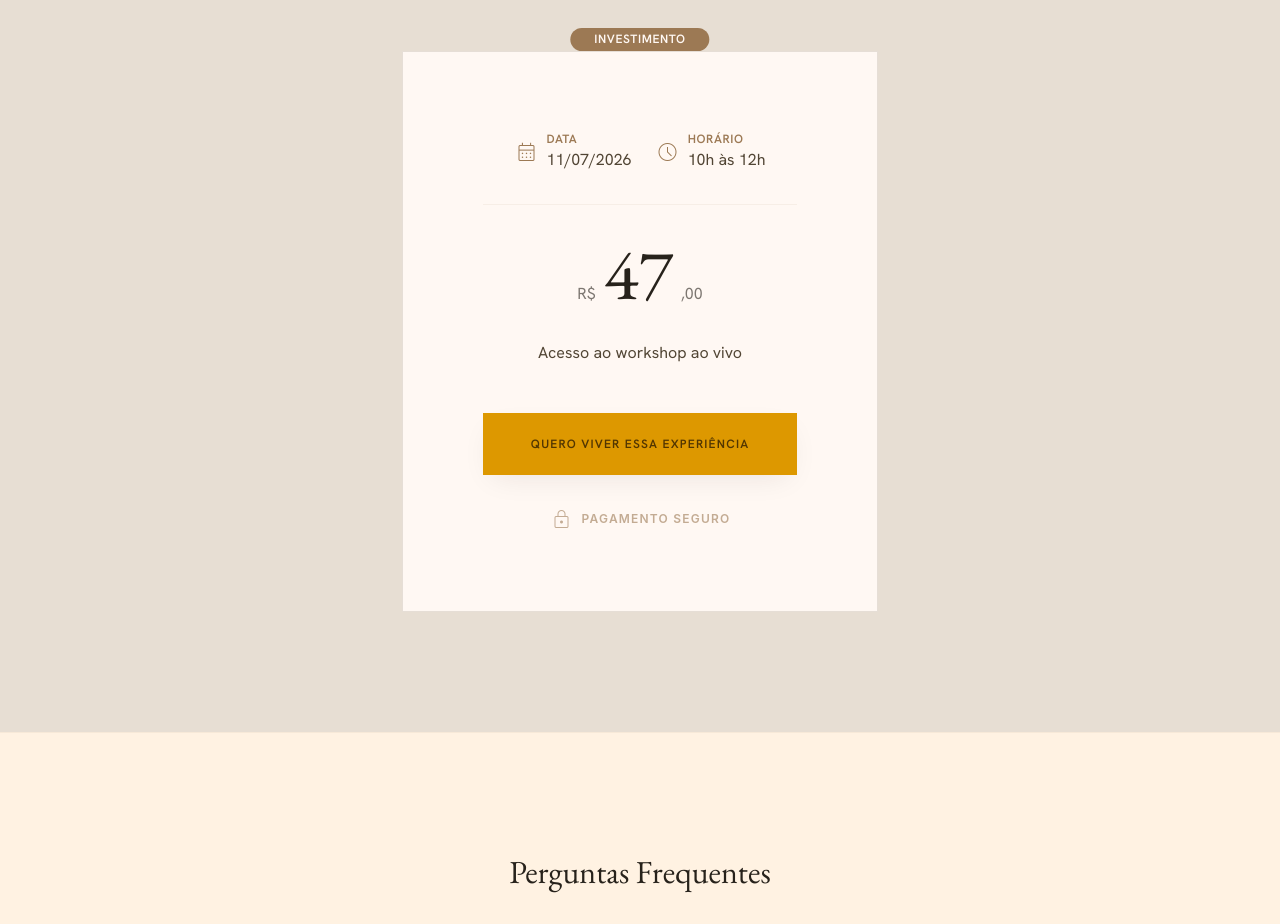
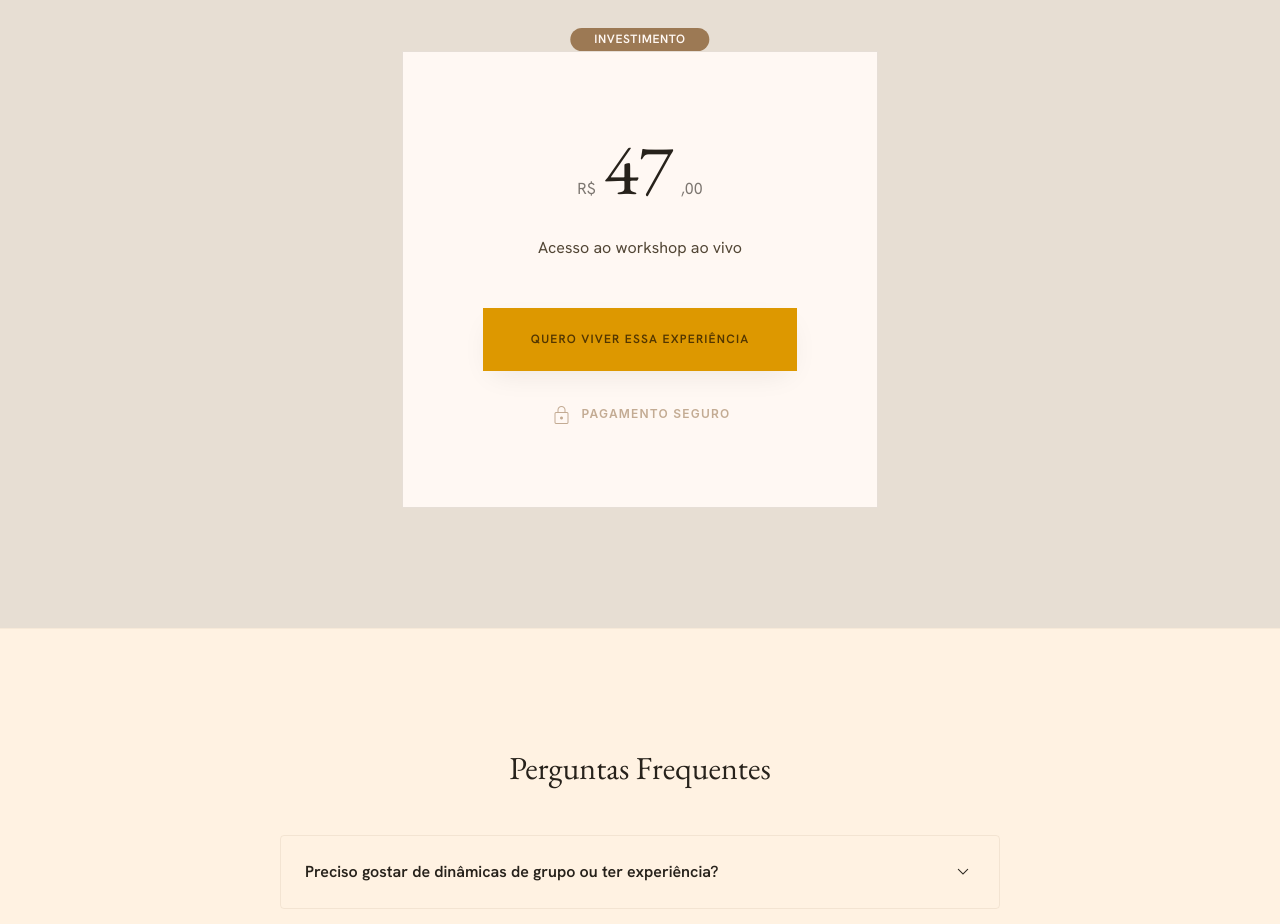
Before and after one commit to Eben-Studio/existe-mais, a React (Vite) app: page / in a window 1280 px wide. Shown: the part 8727-9651 px from the top of the page. Built offline with nearby package versions, Linux system fonts and the light colour scheme; a web font is replaced by a local one.

Commit message:
Atualizar o PricingSection.tsx

```diff
--- a/src/components/landing/PricingSection.tsx
+++ b/src/components/landing/PricingSection.tsx
@@ -20,23 +20,6 @@ export function PricingSection() {
           <div className="relative inline-block border border-outline/20 bg-surface p-12 md:p-20">
             <div className="absolute -top-6 left-1/2 -translate-x-1/2 rounded-full bg-leather px-6 py-1 font-label-caps text-label-caps uppercase text-surface">
               Investimento
-            </div>
-
-            <div className="mb-8 flex flex-wrap items-center justify-center gap-6 border-b border-outline-variant/20 pb-8">
-              <div className="flex items-center gap-2">
-                <span className="material-symbols-outlined text-leather">calendar_month</span>
-                <div className="text-left">
-                  <p className="font-label-caps text-label-caps uppercase text-leather">Data</p>
-                  <p className="font-body-md text-body-md text-on-surface-variant">{WORKSHOP_DATE}</p>
-                </div>
-              </div>
-              <div className="flex items-center gap-2">
-                <span className="material-symbols-outlined text-leather">schedule</span>
-                <div className="text-left">
-                  <p className="font-label-caps text-label-caps uppercase text-leather">Horário</p>
-                  <p className="font-body-md text-body-md text-on-surface-variant">{WORKSHOP_TIME}</p>
-                </div>
-              </div>
             </div>
 
             <div className="mb-8 flex items-baseline justify-center gap-2">
```
